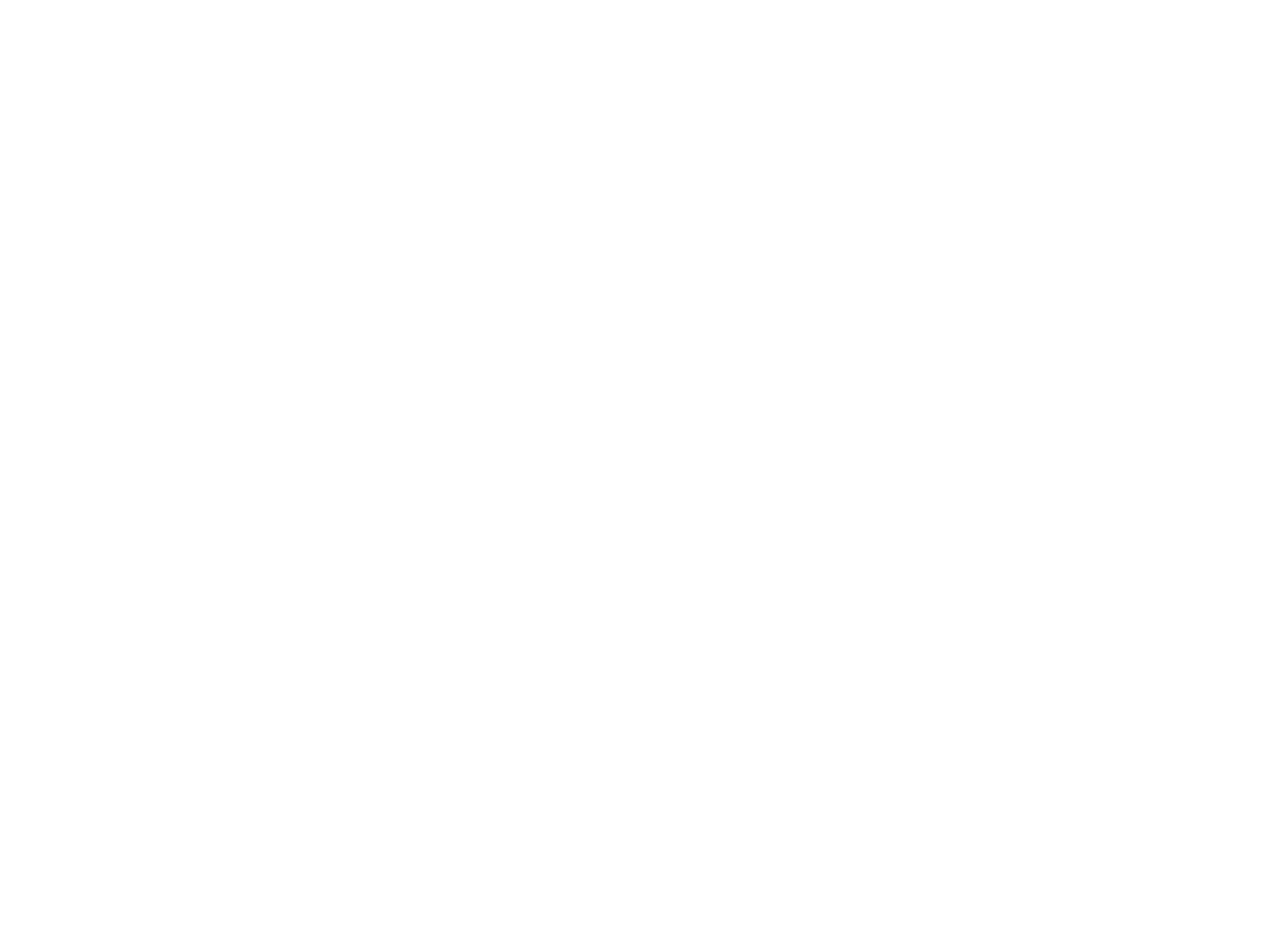
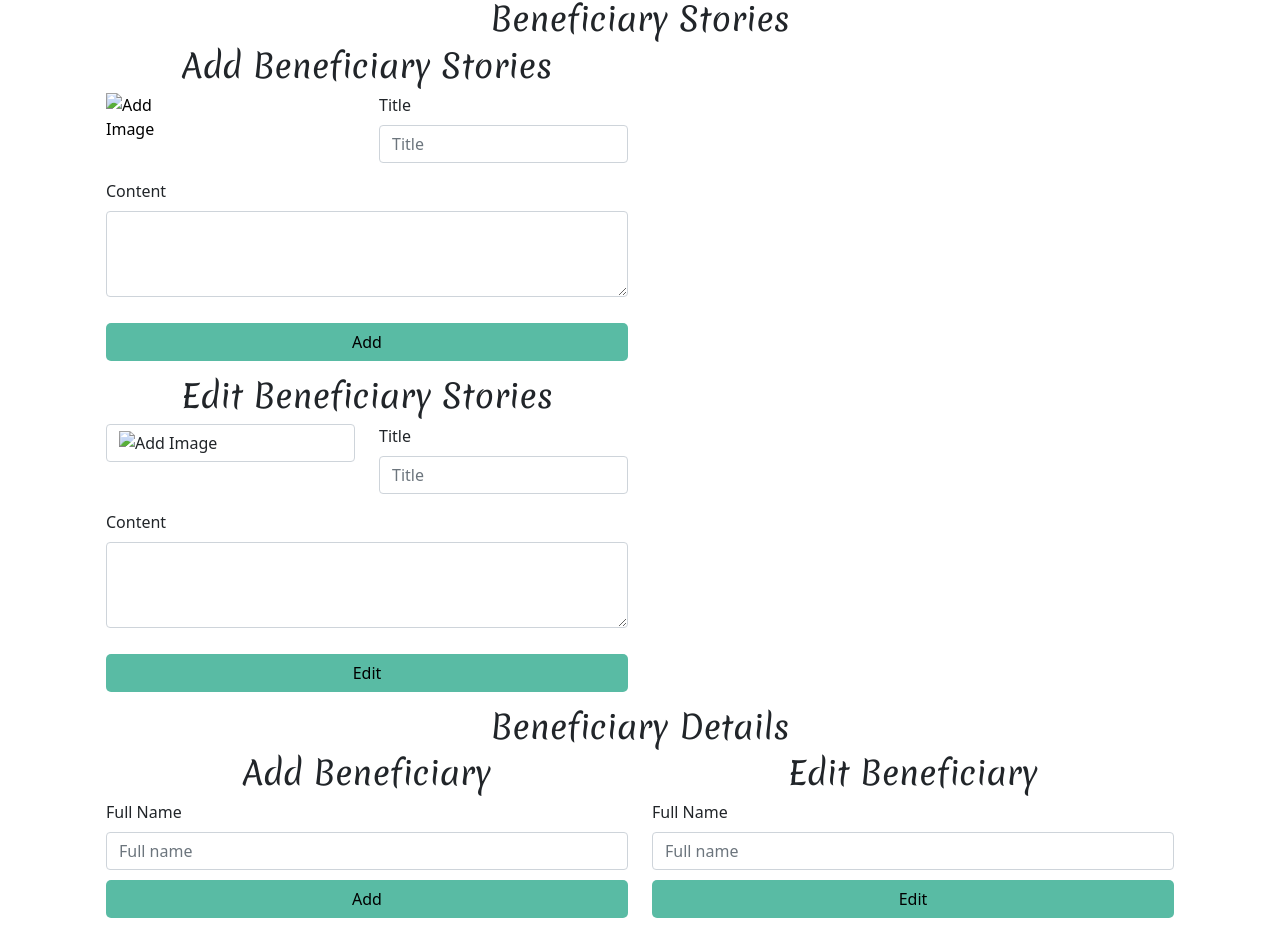
Before and after one commit to Rachelnk/Fund-Flow, an Angular app: page / in a window 1280 px wide. Shown: the part 1855-2789 px from the top of the page. Before the commit the page ends 1855 px from the top, so only its background shows below. Built offline with nearby package versions, Linux system fonts and the light colour scheme.

Commit message:
Add beneficiary form.

```diff
--- a/src/app/app.module.ts
+++ b/src/app/app.module.ts
@@ -11,6 +11,7 @@ import { DonateFormComponent } from './donate-form/donate-form.component';
 import { RouterModule } from '@angular/router';
 import { CharityDashboardComponent } from './charity-dashboard/charity-dashboard.component';
 import { CharitydetailsFormComponent } from './charitydetails-form/charitydetails-form.component';
+import { BeneficiaryFormComponent } from './beneficiary-form/beneficiary-form.component';
 
 @NgModule({
   declarations: [
@@ -21,7 +22,8 @@ import { CharitydetailsFormComponent } from './charitydetails-form/charitydetail
     DonateComponent,
     DonateFormComponent,
     CharityDashboardComponent,
-    CharitydetailsFormComponent
+    CharitydetailsFormComponent,
+    BeneficiaryFormComponent
   ],
   imports: [
     BrowserModule,
--- /dev/null
+++ b/src/app/beneficiary-form/beneficiary-form.component.css
@@ -0,0 +1,7 @@
+  .add-edit-btn{
+  background-color: #59BBA4;
+  color: black;
+  border:none;
+  border-radius: 5px;
+  margin-top: 10px;
+  }
--- /dev/null
+++ b/src/app/beneficiary-form/beneficiary-form.component.html
@@ -0,0 +1,107 @@
+<div class="container">
+  <h2 class="text-center">Beneficiary Stories</h2>
+
+  <div class="row">
+
+    <div class="col-md-6">
+      <h2 class="text-center">Add Beneficiary Stories</h2>
+
+      <div class="row">
+        <div class="col-md-6">
+          <input type="image"
+          src="" alt="Add Image" width="48" height="48">
+
+        </div>
+        <div class="col-md-6">
+          <div class="form-group">
+            <label for="title">Title</label>
+            <input type="text" id="title" placeholder="Title" required class="form-control">
+
+          </div>
+         </div>
+      </div>
+
+      <div class="row">
+        <div class="col-md-12">
+          <div class="form-group">
+            <label for="content">Content</label>
+            <textarea name="" id="content" cols="10" rows="3" class="form-control"></textarea>
+          </div>
+        </div>
+      </div>
+      <div class="row">
+        <div class="form-group">
+          <button class="add-edit-btn form-control">Add</button>
+
+        </div>
+
+      </div>
+    </div>
+
+  </div>
+
+  <!-- Edit form -->
+  <div class="row">
+    <div class="col-md-6">
+      <h2 class="text-center">Edit Beneficiary Stories</h2>
+
+      <div class="row">
+        <div class="col-md-6">
+          <div class="form-group">
+            <input type="image"
+          src="" alt="Add Image" width="48" height="48" class="form-control">
+
+          </div>
+
+
+        </div>
+        <div class="col-md-6">
+          <div class="form-group">
+            <label for="title">Title</label>
+            <input type="text" id="title" placeholder="Title" required class="form-control">
+
+          </div>
+         </div>
+      </div>
+
+      <div class="row">
+        <div class="col-md-12">
+          <div class="form-group">
+            <label for="content">Content</label>
+            <textarea name="" id="content" cols="10" rows="3" class="form-control"></textarea>
+          </div>
+        </div>
+      </div>
+      <div class="row">
+        <div class="form-group">
+          <button class="add-edit-btn form-control">Edit</button>
+
+        </div>
+
+      </div>
+    </div>
+
+  </div>
+
+  <!-- Add beneficiary -->
+  <div class="row">
+    <h2 class="text-center">Beneficiary Details</h2>
+    <div class="col-md-6">
+      <h2 class="text-center">Add Beneficiary</h2>
+      <div class="form-group">
+        <label for="full-name">Full Name</label>
+        <input type="text" placeholder="Full name" required class="form-control">
+        <button class="form-control add-edit-btn">Add</button>
+      </div>
+    </div>
+
+    <div class="col-md-6">
+      <h2 class="text-center">Edit Beneficiary</h2>
+      <div class="form-group">
+        <label for="full-name">Full Name</label>
+        <input type="text" placeholder="Full name" required class="form-control">
+        <button class="form-control add-edit-btn">Edit</button>
+      </div>
+    </div>
+  </div>
+</div>
--- /dev/null
+++ b/src/app/beneficiary-form/beneficiary-form.component.ts
@@ -0,0 +1,15 @@
+import { Component, OnInit } from '@angular/core';
+
+@Component({
+  selector: 'app-beneficiary-form',
+  templateUrl: './beneficiary-form.component.html',
+  styleUrls: ['./beneficiary-form.component.css']
+})
+export class BeneficiaryFormComponent implements OnInit {
+
+  constructor() { }
+
+  ngOnInit(): void {
+  }
+
+}
--- a/src/app/charity-dashboard/charity-dashboard.component.html
+++ b/src/app/charity-dashboard/charity-dashboard.component.html
@@ -58,10 +58,13 @@
 
 </div>
 
-<!-- Beneficiaries -->
-<div class="tabcontent" id="beneficiaries">
+    <!-- Beneficiaries -->
+    <div class="tabcontent" id="beneficiaries">
 
-</div>
+    </div>
+    <div class="row">
+      <app-beneficiary-form></app-beneficiary-form>
+    </div>
 </div>
 
 <script>
--- a/src/app/charitydetails-form/charitydetails-form.component.html
+++ b/src/app/charitydetails-form/charitydetails-form.component.html
@@ -107,4 +107,5 @@
   </div>
 
 
+
 </div>
```
Also changed, not shown: 1 other file (tests, documents, lock files or other folders).
